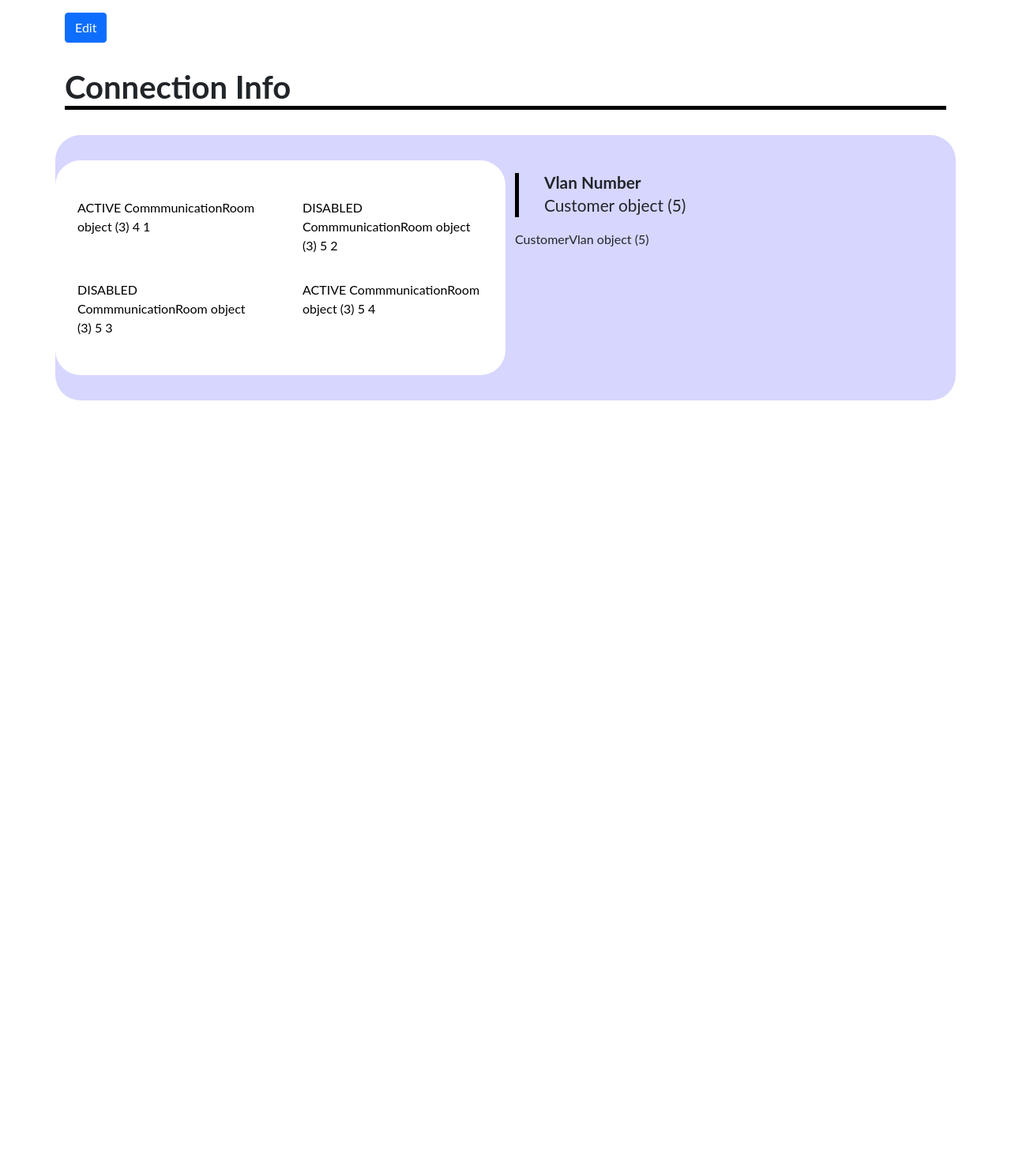
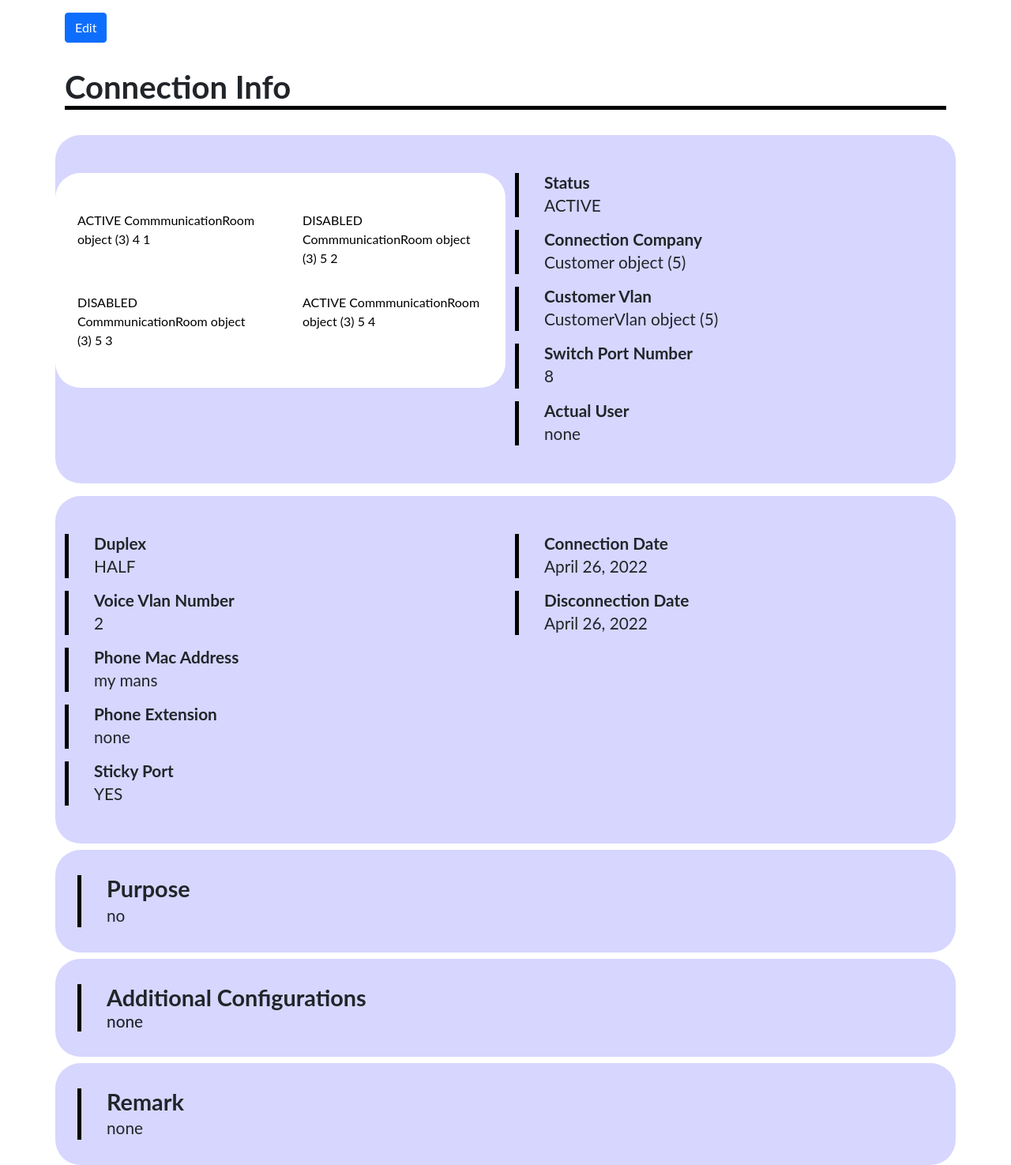
Before and after one commit to jaysonmk2/Comsroomform, a Django app: page /devices/connection/1 in a window 1280 px wide. Shown: the part 56-1531 px from the top of the page at 79% size. Before the commit the page ends 563 px from the top, so only its background shows below. Run offline with Django 3.2, Linux system fonts and the light colour scheme; data comes from the database, SQL or seed files in the repository; both versions use the stored data as it was after the commit.

Commit message:
added styling and function

```diff
--- a/Home/sitadevices/templates/admin/connection/indconnection.html
+++ b/Home/sitadevices/templates/admin/connection/indconnection.html
@@ -30,11 +30,133 @@
             <div class="text-area">
                 <div class="line"></div>
                 <div class="space-between">
-                    <h3 class="title">Vlan Number</h3>
+                    <h3 class="title">Status</h3>
+                    <p class="text">{{connection.status}}</p>
+                </div>
+            </div>
+            <div class="text-area">
+                <div class="line"></div>
+                <div class="space-between">
+                    <h3 class="title">Connection Company</h3>
                     <p class="text">{{connection.company}}</p>
                 </div>
             </div>
-            {{connection.customerVlan}}
+
+            <div class="text-area">
+                <div class="line"></div>
+                <div class="space-between">
+                    <h3 class="title">Customer Vlan</h3>
+                    <p class="text">{{connection.customerVlan}}</p>
+                </div>
+            </div>
+
+            <div class="text-area">
+                <div class="line"></div>
+                <div class="space-between">
+                    <h3 class="title">Switch Port Number</h3>
+                    <p class="text">{{connection.switch_port_number}}</p>
+                </div>
+            </div>
+
+            <div class="text-area">
+                <div class="line"></div>
+                <div class="space-between">
+                    <h3 class="title">Actual User</h3>
+                    <p class="text">{{connection.actual_user}}</p>
+                </div>
+            </div>
+
+        </div>
+    </div>
+
+    <div class="row">
+        <div class="col-sm-6">
+            <div class="text-area">
+                <div class="line"></div>
+                <div class="space-between">
+                    <h3 class="title">Duplex</h3>
+                    <p class="text">{{connection.duplex}}</p>
+                </div>
+            </div>
+            <div class="text-area">
+                <div class="line"></div>
+                <div class="space-between">
+                    <h3 class="title">Voice Vlan Number</h3>
+                    <p class="text">{{connection.voice_vlan_number}}</p>
+                </div>
+            </div>
+            <div class="text-area">
+                <div class="line"></div>
+                <div class="space-between">
+                    <h3 class="title">Phone Mac Address</h3>
+                    <p class="text">{{connection.phone_mac_address}}</p>
+                </div>
+            </div>
+            <div class="text-area">
+                <div class="line"></div>
+                <div class="space-between">
+                    <h3 class="title">Phone Extension</h3>
+                    <p class="text">{{connection.phone_extension}}</p>
+                </div>
+            </div>
+            <div class="text-area">
+                <div class="line"></div>
+                <div class="space-between">
+                    <h3 class="title">Sticky Port</h3>
+                    <p class="text">{{connection.sticky_port}}</p>
+                </div>
+            </div>
+        </div>
+        <div class="col-sm-6">
+            <div class="text-area">
+                <div class="line"></div>
+                <div class="space-between">
+                    <h3 class="title">Connection Date</h3>
+                    <p class="text">{{connection.connection_date}}</p>
+                </div>
+            </div>
+            <div class="text-area">
+                <div class="line"></div>
+                <div class="space-between">
+                    <h3 class="title">Disconnection Date</h3>
+                    <p class="text">{{connection.disconnection_date}}</p>
+                </div>
+            </div>
+        </div>
+    </div>
+    <div class="row textfield">
+        <div class="col-sm-12">
+            <div class="text-area ">
+                <div class="line"></div>
+                <div class="space-between">
+                    <h3 class="text-long-title">Purpose</h3>
+                    <p class="textarea text">{{connection.purpose}}</p>
+                </div>
+            </div>
+        </div>
+    </div>
+
+    <div class="row textfield">
+        <div class="col-sm-12">
+            <div class="text-area ">
+                <div class="line"></div>
+                <div class="space-between">
+                    <h3 class="text-long-title">Additional Configurations<h3>
+                    <p class="textarea text">{{connection.additional_configuration}}</p>
+                </div>
+            </div>
+        </div>
+    </div>
+
+    <div class="row textfield">
+        <div class="col-sm-12">
+            <div class="text-area ">
+                <div class="line"></div>
+                <div class="space-between">
+                    <h3 class="text-long-title">Remark</h3>
+                    <p class="textarea text">{{connection.remark}}</p>
+                </div>
+            </div>
         </div>
     </div>
 </div>
--- a/Home/sitadevices/templates/admin/switch/indswitch.html
+++ b/Home/sitadevices/templates/admin/switch/indswitch.html
@@ -64,7 +64,7 @@
             <div class="text-area">
                 <div class="line"></div>
                 <div class="space-between">
-                    <h3 class="title">Rach Number</h3>
+                    <h3 class="title">Rack Number</h3>
                     <p class="text">{{switch.rach_number}}</p>
                 </div>
             </div>
--- a/Home/sitadevices/views.py
+++ b/Home/sitadevices/views.py
@@ -372,15 +372,15 @@ def ConnectionInput(request):
         com = request.POST['option']
         port_amount = int(request.POST.get('port-amount'))
         patchpanel= int(request.POST.get('patchpanel'))
-        print(port_amount)
+
         filte = CommmunicationRoom.objects.get(id = com)
-        print(port_amount)
+
         if form.is_valid():
             port_count = 1
             bigform = form.save()
-            print(bigform)
+
             b = Connections.objects.get(id = bigform.id)
-            print(b.id)
+
             for n in range(port_amount):
                 port = DataOutlet(connection = b,port_status='ACTIVE',patch_panel=patchpanel,comroom=filte,data_number=port_count)
                 port.save()
@@ -447,7 +447,7 @@ def ConnectionUpd(request,connection_id):
                     c = dataoutlet.get(data_number = n)
                     c.delete()
 
-            return redirect('device:connectionlist')
+            return redirect('device:connectionind', connection_id)
 
     dic = {
         'id': update,
@@ -519,15 +519,16 @@ def SwitchUpd(request,switch_id):
 
 def OutletUpd(request,data_id):
 
+
     update =DataOutlet.objects.get(pk=data_id)
+    con =update.connection.id
     form = DataOutletForm(instance=update)
+    print(con)
     if request.method =='POST':
         form = DataOutletForm(request.POST, instance=update)
         if form.is_valid():
-
             form.save()
-
-            return redirect('device:connectionlist')
+            return redirect('device:connectionind',con)
 
     dic = {
         'id': update,
--- a/Home/static/Css/devices/styles.css
+++ b/Home/static/Css/devices/styles.css
@@ -64,6 +64,7 @@ a{
 .row{
     background-color:rgb(214, 214, 255);
     padding: 2rem 0;
+    margin-top:1rem;
     border-radius: 2rem;
 }
 .i{
```
Also changed, not shown: Home/db.sqlite3.
